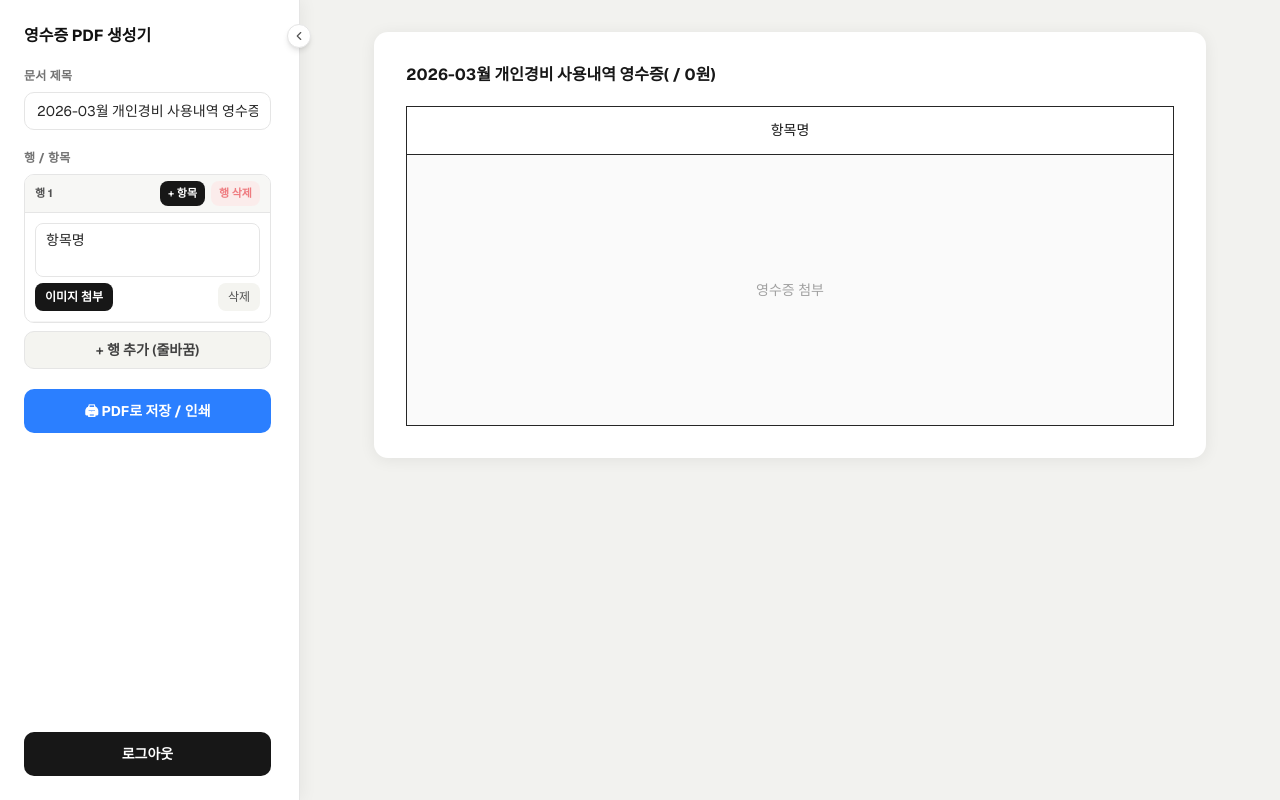
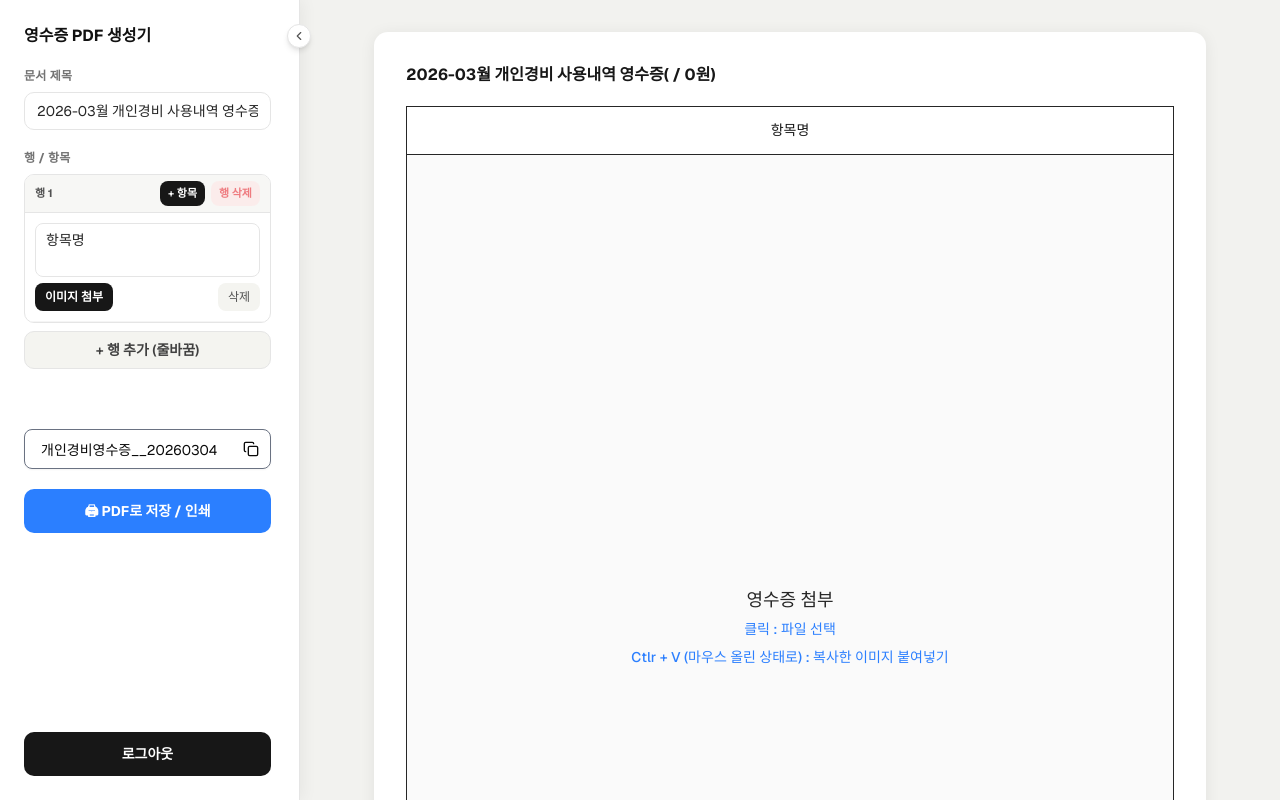
Before and after one commit to MaSeungHyun/grapicar-expenses, a Next.js app: page /billing in a window 1280 px wide. Shown: the top 800 px of the page. Built offline with nearby package versions, Linux system fonts and the light colour scheme.

Commit message:
feat: 영수증 사이즈 확대 및 pdf 이름 지원

```diff
--- a/app/billing/_components/editor-panel.tsx
+++ b/app/billing/_components/editor-panel.tsx
@@ -1,12 +1,13 @@
 "use client";
 
 import { useRouter } from "next/navigation";
-import { ChevronLeft, ChevronRight, PanelLeftClose } from "lucide-react";
+import { ChevronLeft, ChevronRight, Copy, PanelLeftClose } from "lucide-react";
 import type { ReceiptRow } from "../_lib/types";
 import RowBlock from "./row-block";
 import userStore from "@/store/user";
 import { cn } from "@/lib/utils";
-
+import { Input } from "@/components/ui/input";
+import InputWithClipboard from "@/app/expenses/_components/input-with-clipboard";
 
 type Props = {
   isOpen: boolean;
@@ -50,6 +51,16 @@ export default function EditorPanel({
     document.cookie = "user=; path=/; max-age=0";
     router.push("/");
   };
+
+  const name = userStore((state) => state.name);
+  const today = new Date();
+  const yyyymmdd = [
+    today.getFullYear(),
+    String(today.getMonth() + 1).padStart(2, "0"),
+    String(today.getDate()).padStart(2, "0"),
+  ].join("");
+  const PdfFileName = `개인경비영수증_${name}_${yyyymmdd}`;
+
   return (
     <aside
       className={cn(
@@ -118,6 +129,10 @@ export default function EditorPanel({
             </button>
           </div>
 
+          <div className="relative mt-10">
+            <InputWithClipboard value={PdfFileName} />
+          </div>
+
           <button
             type="button"
             onClick={onPrint}
--- a/app/billing/_components/print-preview.tsx
+++ b/app/billing/_components/print-preview.tsx
@@ -19,18 +19,17 @@ export default function PrintPreview({
   onDropImage,
 }: Props) {
   return (
-    <div
-      id="print-area"
-      className="flex min-h-0 min-w-[700px]  flex-1 flex-col rounded-[14px] bg-white p-8 shadow-[0_2px_16px_rgba(0,0,0,0.07)] box-border "
-    >
-      <h1 className="shrink-0 text-base font-bold leading-snug text-neutral-900">
-        {title}
-      </h1>
-      <div className="print-preview-rows gap-5  flex min-h-0 flex-1 flex-col mt-5 overflow-auto">
-        {rows.map((row) => (
+    <div id="print-area" className="flex w-full min-w-[700px] flex-col gap-6">
+      {rows.map((row) => (
+        <section
+          key={row.id}
+          className="print-page flex min-h-[297mm] flex-col rounded-[14px] bg-white p-8 shadow-[0_2px_16px_rgba(0,0,0,0.07)] box-border"
+        >
+          <h1 className="shrink-0 text-base font-bold leading-snug text-neutral-900">
+            {title}
+          </h1>
           <div
-            key={row.id}
-            className="grid gap-4"
+            className="mt-5 grid min-h-0 flex-1 gap-4"
             style={{
               gridTemplateColumns: `repeat(${row.items.length}, 1fr)`,
             }}
@@ -45,8 +44,8 @@ export default function PrintPreview({
               />
             ))}
           </div>
-        ))}
-      </div>
+        </section>
+      ))}
     </div>
   );
 }
--- a/app/billing/_components/receipt-card.tsx
+++ b/app/billing/_components/receipt-card.tsx
@@ -1,5 +1,6 @@
 "use client";
 
+import { useEffect, useState } from "react";
 import { X } from "lucide-react";
 import type { ReceiptItem } from "../_lib/types";
 
@@ -10,21 +11,49 @@ type Props = {
   onDropImage?: (itemId: number, file: File) => void;
 };
 
+function getImageFileFromClipboard(clipboardData: DataTransfer | null) {
+  if (!clipboardData) return null;
+  const items = Array.from(clipboardData.items);
+  const imageItem = items.find((item) => item.type.startsWith("image/"));
+  return imageItem?.getAsFile() ?? null;
+}
+
 export default function ReceiptCard({
   item,
   onPlaceholderClick,
   onRemoveImage,
   onDropImage,
 }: Props) {
+  const [isActive, setIsActive] = useState(false);
+  const canAttach = Boolean(onDropImage);
+
+  useEffect(() => {
+    if (!isActive || !onDropImage) return;
+
+    const handlePaste = (e: ClipboardEvent) => {
+      const file = getImageFileFromClipboard(e.clipboardData);
+      if (!file) return;
+      e.preventDefault();
+      onDropImage(item.id, file);
+    };
+
+    window.addEventListener("paste", handlePaste);
+    return () => window.removeEventListener("paste", handlePaste);
+  }, [isActive, onDropImage, item.id]);
+
   return (
-    <div className="flex h-full min-h-[320px] flex-col max-h-[320px]">
+    <div className="flex h-full min-h-0 flex-col">
       <div className="flex h-12 shrink-0 items-center justify-center overflow-hidden border border-neutral-800 border-b-0 bg-white px-3 py-2 text-center text-sm leading-relaxed text-neutral-900 whitespace-pre-line">
         {item.label}
       </div>
       <div
-        className={`flex min-h-[200px] flex-1 items-center justify-center overflow-hidden border border-neutral-800 bg-neutral-50 ${onPlaceholderClick && !item.image ? "cursor-pointer hover:bg-neutral-100" : ""}`}
-        role={onPlaceholderClick && !item.image ? "button" : undefined}
-        tabIndex={onPlaceholderClick && !item.image ? 0 : undefined}
+        className={`flex min-h-0 flex-1 items-center justify-center overflow-hidden border border-neutral-800 bg-neutral-50 outline-none ${canAttach ? "cursor-pointer hover:bg-neutral-100 focus:bg-neutral-100" : ""} ${isActive && canAttach ? "ring-2 ring-blue-400 ring-inset" : ""}`}
+        role={canAttach ? "button" : undefined}
+        tabIndex={canAttach ? 0 : undefined}
+        onMouseEnter={() => setIsActive(true)}
+        onMouseLeave={() => setIsActive(false)}
+        onFocus={() => setIsActive(true)}
+        onBlur={() => setIsActive(false)}
         onClick={
           onPlaceholderClick && !item.image
             ? () => onPlaceholderClick(item.id)
@@ -35,6 +64,13 @@ export default function ReceiptCard({
             ? (e) => e.key === "Enter" && onPlaceholderClick(item.id)
             : undefined
         }
+        onPaste={(e) => {
+          if (!onDropImage) return;
+          const file = getImageFileFromClipboard(e.clipboardData);
+          if (!file) return;
+          e.preventDefault();
+          onDropImage(item.id, file);
+        }}
         onDragOver={(e) => {
           if (!onDropImage) return;
           e.preventDefault();
@@ -45,7 +81,9 @@ export default function ReceiptCard({
           e.preventDefault();
           const files = Array.from(e.dataTransfer.files);
           const file = files.find((f) =>
-            ["image/png", "image/jpeg", "image/jpg"].includes(f.type),
+            ["image/png", "image/jpeg", "image/jpg", "image/webp"].includes(
+              f.type,
+            ),
           );
           if (file) {
             onDropImage(item.id, file);
@@ -53,7 +91,7 @@ export default function ReceiptCard({
         }}
       >
         {item.image ? (
-          <div className="group relative flex w-full flex-1 items-center justify-center h-full">
+          <div className="group relative flex h-full w-full flex-1 items-center justify-center">
             {/* eslint-disable-next-line @next/next/no-img-element -- data URL from FileReader */}
             <img
               src={item.image}
@@ -67,7 +105,7 @@ export default function ReceiptCard({
                   e.stopPropagation();
                   onRemoveImage(item.id);
                 }}
-                className="absolute right-1 top-1 z-10 rounded-full bg-white p-1 opacity-0 shadow transition-opacity hover:opacity-100 focus:opacity-100 group-hover:opacity-100 cursor-pointer hover:bg-neutral-100"
+                className="absolute right-1 top-1 z-10 cursor-pointer rounded-full bg-white p-1 opacity-0 shadow transition-opacity hover:bg-neutral-100 hover:opacity-100 focus:opacity-100 group-hover:opacity-100"
                 aria-label="이미지 삭제"
               >
                 <X className="h-5 w-5 text-neutral-600" />
@@ -75,8 +113,16 @@ export default function ReceiptCard({
             )}
           </div>
         ) : (
-          <span className="text-sm font-medium text-neutral-400">
+          <span className="text-center text-lg mb-5 font-medium text-neutral-800">
             영수증 첨부
+            <br />
+            <span className="text-sm text-blue-500 text-bold">
+              클릭 : 파일 선택
+            </span>
+            <br />
+            <span className="text-sm text-blue-500 text-bold">
+              Ctlr + V (마우스 올린 상태로) : 복사한 이미지 붙여넣기
+            </span>
           </span>
         )}
       </div>
--- a/app/billing/_lib/types.ts
+++ b/app/billing/_lib/types.ts
@@ -19,15 +19,34 @@ export const newRow = (): ReceiptRow => ({
 
 export const PRINT_STYLE = `
   @media print {
+    @page {
+      size: A4;
+      margin: 12mm;
+    }
     body * { visibility: hidden; }
     #print-area, #print-area * { visibility: visible; }
     #print-area {
-      position: fixed;
-      top: 0; left: 0;
+      position: absolute;
+      top: 0;
+      left: 0;
       width: 100%;
-      padding: 24px 32px;
-      box-sizing: border-box;
+      gap: 0 !important;
+      background: transparent !important;
+      box-shadow: none !important;
     }
-    .print-preview-rows { gap: 24px !important; }
+    .print-page {
+      break-after: page;
+      page-break-after: always;
+      min-height: auto !important;
+      height: 100vh;
+      margin: 0 !important;
+      padding: 0 !important;
+      border-radius: 0 !important;
+      box-shadow: none !important;
+    }
+    .print-page:last-child {
+      break-after: auto;
+      page-break-after: auto;
+    }
   }
 `;
--- a/app/expenses/_components/input-with-clipboard.tsx
+++ b/app/expenses/_components/input-with-clipboard.tsx
@@ -38,7 +38,7 @@ export default function InputWithClipboard({ value }: InputWithClipboardProps) {
       />
 
       <div
-        className="absolute right-2 cursor-pointer hover:text-gray-500 hover:bg-neutral-500/15 rounded-sm p-1"
+        className="absolute bg-white right-2 cursor-pointer hover:text-gray-500 hover:bg-neutral-500/15 rounded-sm p-1"
         onClick={handleCopyValue}
       >
         <Copy className="w-4 h-4" />
```
Lines whose indentation alone changed are shown as unchanged.
